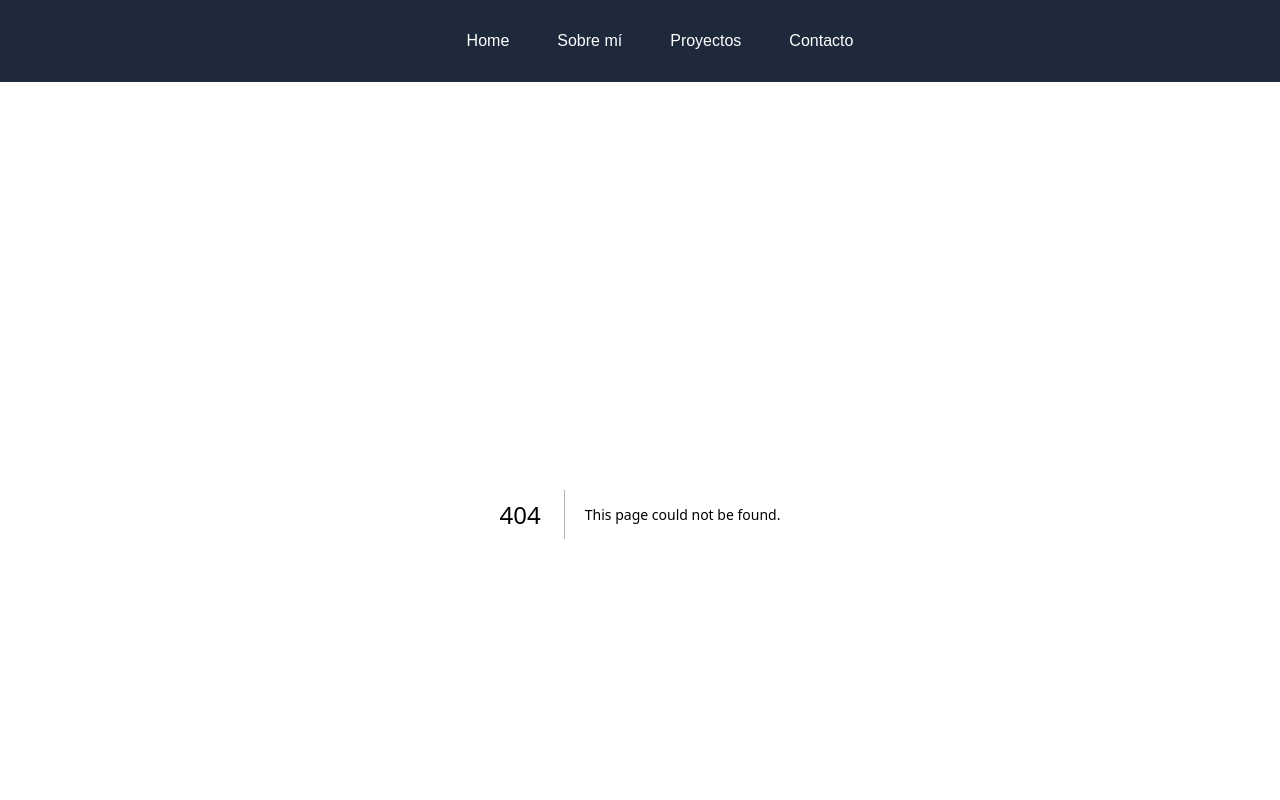
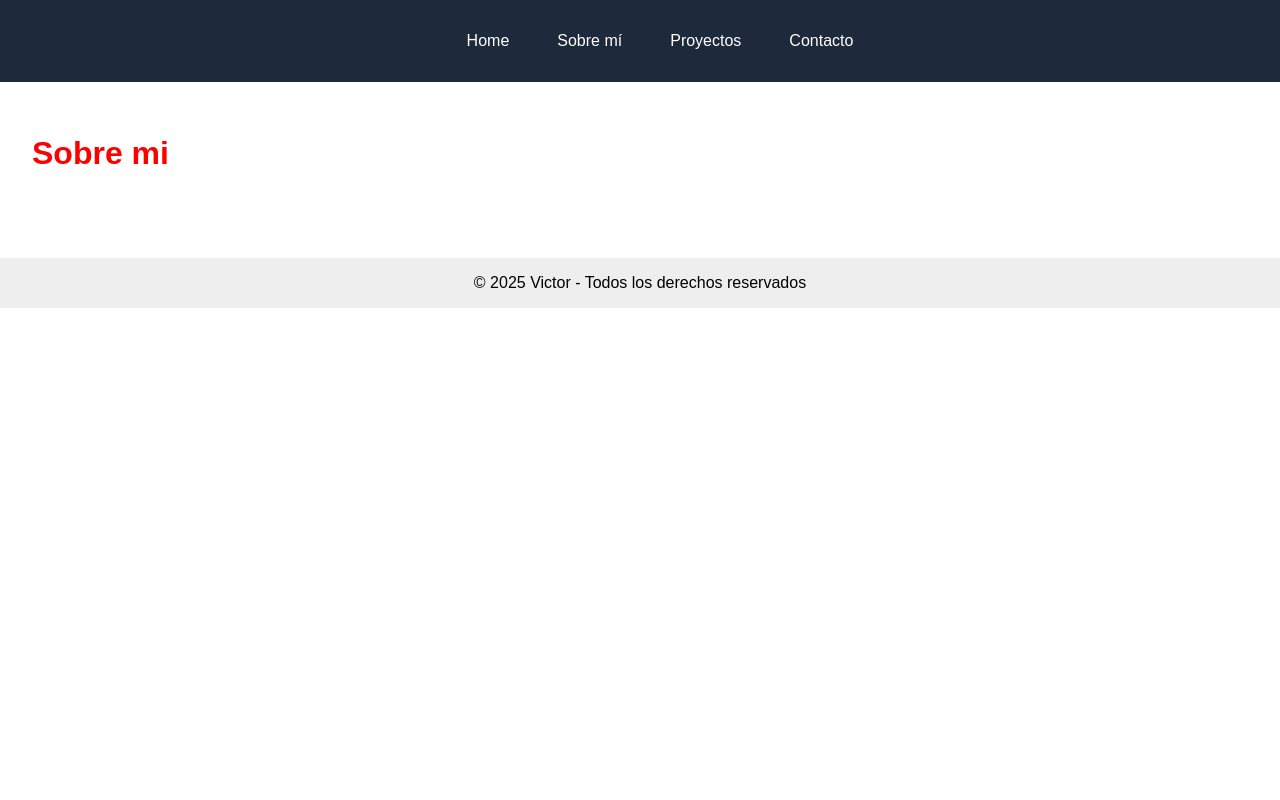
Before and after one commit to VictorBlasco5/portfolio, a Next.js app: page /about in a window 1280 px wide. Before the commit this address had no page. Shown: the top 800 px of the page. Built offline with nearby package versions, Linux system fonts and the light colour scheme.

Commit message:
view about creared

```diff
--- /dev/null
+++ b/app/about/page.js
@@ -0,0 +1,9 @@
+import styles from '../../styles/about.module.css';
+
+
+
+export default function About() {
+  return (
+    <h1 className={styles.titleAbout} >Sobre mi</h1>
+  );
+}
--- a/app/page.js
+++ b/app/page.js
@@ -1,4 +1,4 @@
-import Image from "next/image";
+
 import styles from '../styles/home.module.css';
 
 export default function Home() {
--- /dev/null
+++ b/styles/about.module.css
@@ -0,0 +1,3 @@
+.titleAbout {
+    color: red;
+}
```
